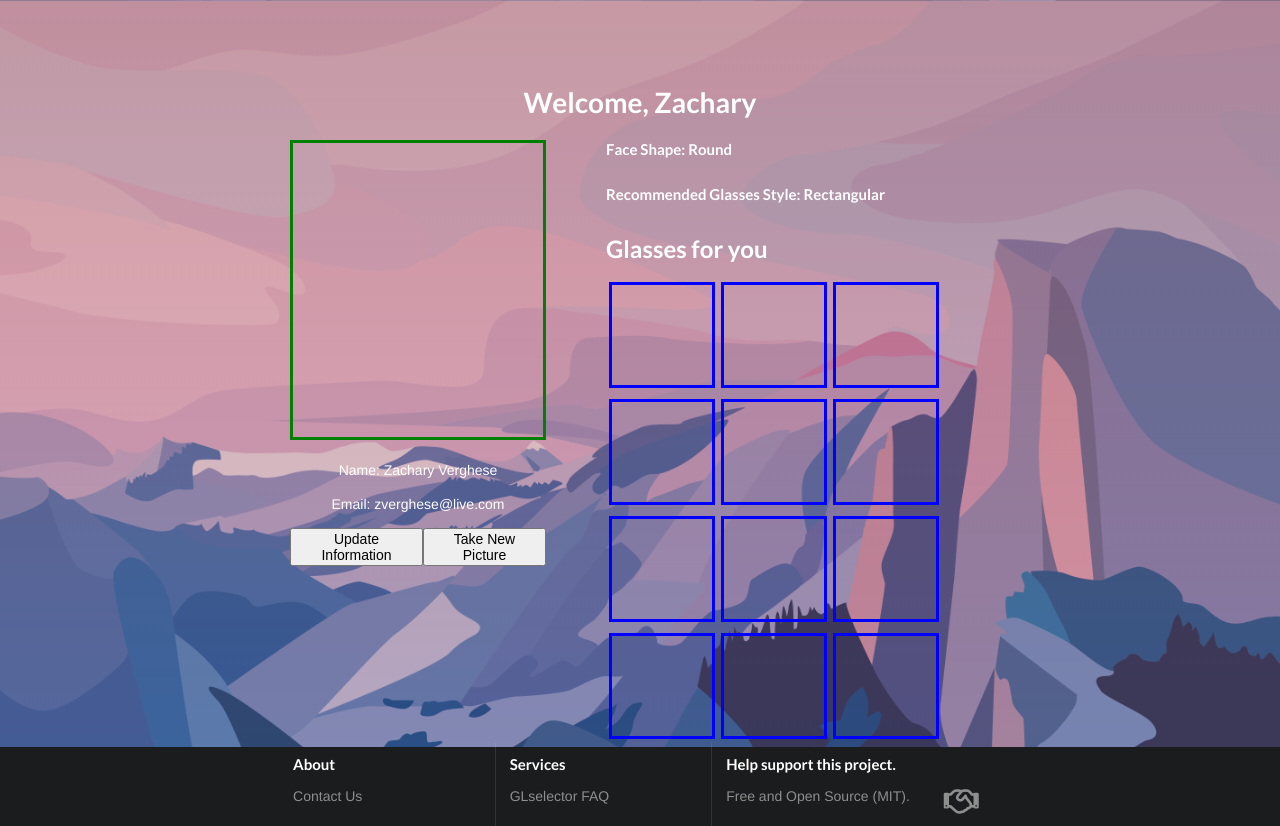
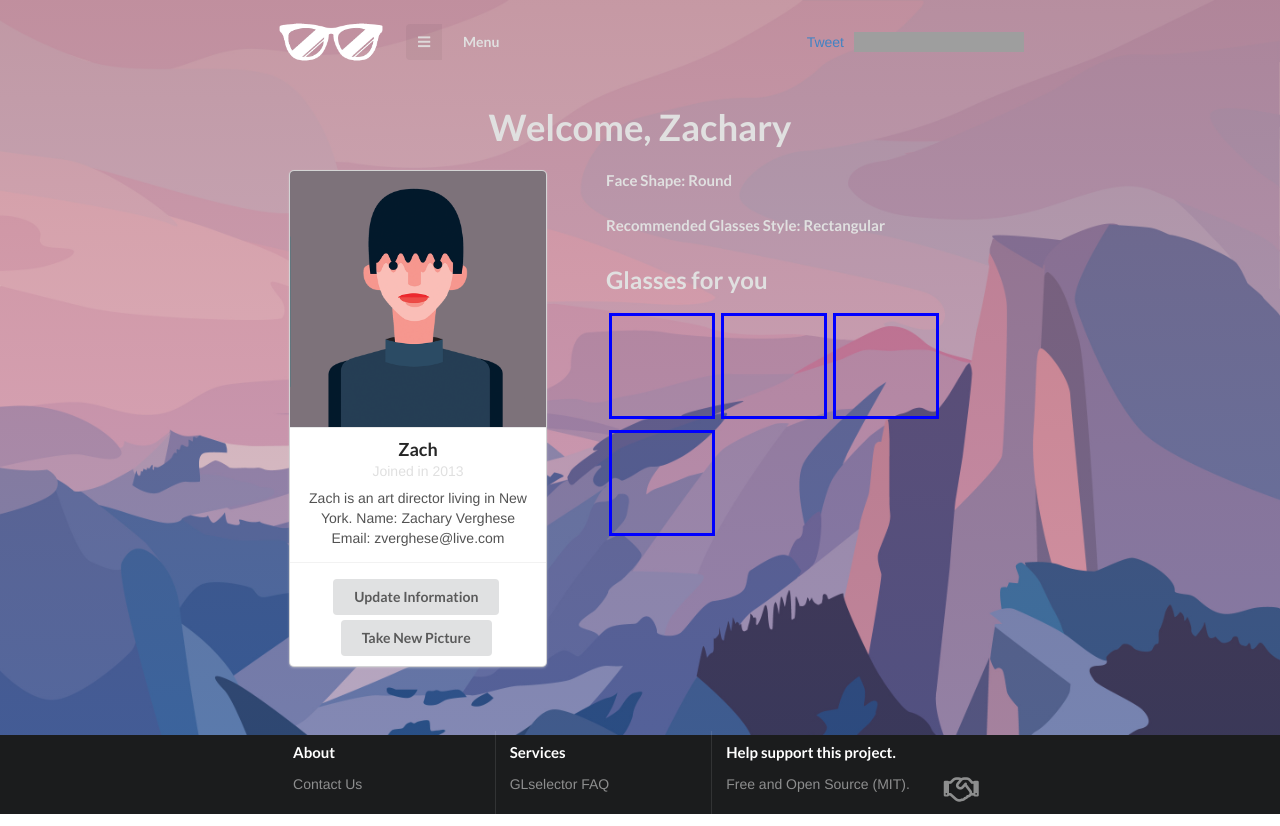
Before and after one commit to htmercury/GLselector_interface, an Angular app in the folder public/: page /dashboard in a window 1280 px wide. Built offline with nearby package versions, Linux system fonts and the light colour scheme; grey boxes are pictures that could not be loaded.

Commit message:
dashboard update

```diff
--- a/public/src/app/dashboard/dashboard.component.css
+++ b/public/src/app/dashboard/dashboard.component.css
@@ -1,6 +1,11 @@
 *{
-    color:white;
+    color: #e0e0e0;
 }
+
+.ui.button {
+    margin-top: 5px;
+}
+
 .container{
     text-align:center;
 }
@@ -14,8 +19,11 @@
     width:100%;
     margin:0px;
 }
-h1{
+.ui.header {
+    margin-top: 20px;
     margin-bottom:20px;
+    font-size: 2.6em;
+    color: #e0e0e0;
 }
 .profilepicture{
     margin-bottom:20px;
@@ -38,13 +46,6 @@
     margin-right:40px;
     text-align:left;
 }
-#buttons{
-display:flex;
-justify-content:center;
-}
-#buttons button{
-    display:block;
-}
 .profilepicture{
     height:300px;
     border:3px solid green;
--- a/public/src/app/dashboard/dashboard.component.html
+++ b/public/src/app/dashboard/dashboard.component.html
@@ -1,41 +1,41 @@
 <div class="container">
 
-  <h1>Welcome, Zachary</h1>
+  <h1 class='ui huge header'>Welcome, Zachary</h1>
 
 
   <div id="main">
 
-  <div class ="left">
 
-    <div class="profilepicture">
 
+    <div class="ui card left">
+      <div class="image">
+        <img src="assets/img/zach.png">
       </div>
-    <div class="userinfo">
-      <p>Name: Zachary Verghese</p>
-      <p>Email: zverghese@live.com</p>
-      <div id="buttons">
-      <button>Update Information</button>
-      <button>Take New Picture</button>
+      <div class="content">
+        <a class="header">Zach</a>
+        <div class="meta">
+          <span class="date">Joined in 2013</span>
+        </div>
+        <div class="description">
+          Zach is an art director living in New York.
+          Name: Zachary Verghese
+          <br>
+          Email: zverghese@live.com
+        </div>
+      </div>
+      <div class="extra content">
+        <button class='ui button'><i></i>Update Information</button>
+        <button class='ui button'>Take New Picture</button>
       </div>
     </div>
 
-  </div>
 
-
-  <div class ="right">
+    <div class="right">
       <h4>Face Shape: Round</h4>
       <h4>Recommended Glasses Style: Rectangular</h4>
-    <div id ="glasses">
+      <div id="glasses">
         <h2>Glasses for you</h2>
         <div>
-          <div class="glass"></div>
-          <div class="glass"></div>
-          <div class="glass"></div>
-          <div class="glass"></div>
-          <div class="glass"></div>
-          <div class="glass"></div>
-          <div class="glass"></div>
-          <div class="glass"></div>
           <div class="glass"></div>
           <div class="glass"></div>
           <div class="glass"></div>
--- a/public/src/app/dashboard/dashboard.component.ts
+++ b/public/src/app/dashboard/dashboard.component.ts
@@ -1,6 +1,7 @@
 import { Component, OnInit } from '@angular/core';
 import { HttpService } from '../http.service';
 import {ActivatedRoute} from '@angular/router';
+declare var AOS: any;
 
 @Component({
   selector: 'app-dashboard',
@@ -12,6 +13,7 @@
   constructor( private _httpService:HttpService , private _route: ActivatedRoute ) { }
 
   ngOnInit() {
+    AOS.init();
   }
 
 }
```
Also changed, not shown: public/src/assets/img/zach.png (added). Lines whose indentation alone changed are shown as unchanged.
